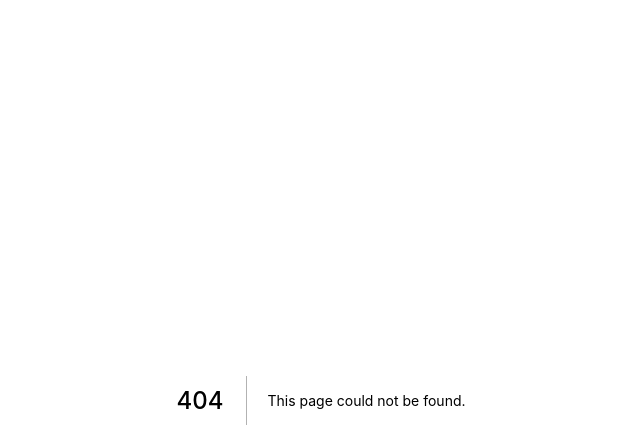
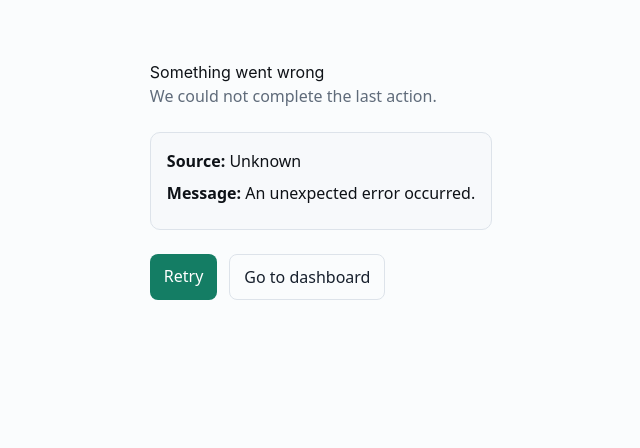
Before and after one commit to pandu20042004/esa-ai, a Next.js app: page /error-page in a window 1280 px wide. Before the commit this address had no page. Shown: the top 448 px of the page, without its empty margins (319-959 px from the left). Built offline with nearby package versions, Linux system fonts and the light colour scheme.

Commit message:
feat(errors): dedicated error page with correlation id

```diff
--- /dev/null
+++ b/src/app/error-page/page.tsx
@@ -0,0 +1,33 @@
+import Link from "next/link";
+
+type Props = { searchParams: Promise<{ source?: string; message?: string; correlationId?: string; returnTo?: string }> };
+
+export default async function ErrorPage({ searchParams }: Props) {
+  const params = await searchParams;
+  const source = params.source ?? "Unknown";
+  const message = params.message ?? "An unexpected error occurred.";
+  const correlationId = params.correlationId;
+  const returnTo = params.returnTo ?? "/";
+
+  return (
+    <main style={{ maxWidth: 720, margin: "60px auto", padding: "0 24px", fontFamily: "system-ui, sans-serif" }}>
+      <h1 style={{ marginTop: 0 }}>Something went wrong</h1>
+      <p style={{ color: "#5f6b7a" }}>We could not complete the last action.</p>
+
+      <section style={{ marginTop: 24, padding: 16, border: "1px solid #dde3ea", borderRadius: 10, background: "#f7f9fb" }}>
+        <div style={{ marginBottom: 8 }}><strong>Source:</strong> {source}</div>
+        <div style={{ marginBottom: 8 }}><strong>Message:</strong> {message}</div>
+        {correlationId ? <div><strong>Correlation ID:</strong> <code>{correlationId}</code></div> : null}
+      </section>
+
+      <div style={{ display: "flex", gap: 12, marginTop: 24 }}>
+        <Link href={returnTo} style={{ padding: "10px 14px", background: "#147d64", color: "white", borderRadius: 8, textDecoration: "none" }}>
+          Retry
+        </Link>
+        <Link href="/" style={{ padding: "10px 14px", border: "1px solid #dde3ea", borderRadius: 8, textDecoration: "none", color: "#17202d" }}>
+          Go to dashboard
+        </Link>
+      </div>
+    </main>
+  );
+}
```
